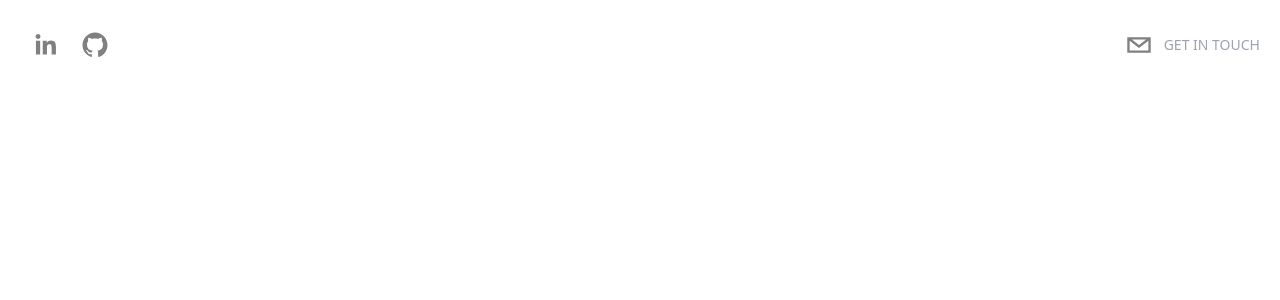
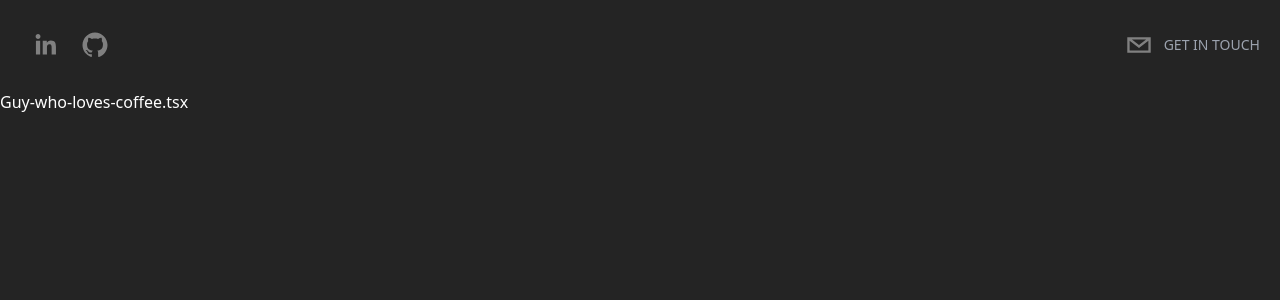
Before and after one commit to SimonHoefling/portfolio-2.0, a Next.js app: page / in a window 1280 px wide. Shown: the top 300 px of the page. Built offline with nearby package versions, Linux system fonts and the light colour scheme.

Commit message:
Added typewrite animation text

```diff
--- a/package.json
+++ b/package.json
@@ -18,6 +18,7 @@
     "postcss": "8.4.21",
     "react": "18.2.0",
     "react-dom": "18.2.0",
+    "react-simple-typewriter": "^5.0.1",
     "react-social-icons": "^5.15.0",
     "tailwindcss": "3.3.1",
     "typescript": "5.0.4"
--- /dev/null
+++ b/src/components/Hero.tsx
@@ -0,0 +1,25 @@
+import React from 'react';
+import { Cursor, useTypewriter } from 'react-simple-typewriter';
+
+type Props = {};
+
+export default function Hero({}: Props) {
+  const [text, count] = useTypewriter({
+    words: [
+      'Hi, the name is Simon Hoefling',
+      'Guy-who-loves-coffee.tsx',
+      '<ButLovesToCodeMore />'
+    ],
+    loop: true,
+    delaySpeed: 2000,
+  });
+
+  return (
+    <div>
+      <h1>
+        <span>{text}</span>
+        <Cursor cursorColor='#F7AB0A' />
+      </h1>
+    </div>
+  );
+}
--- a/src/pages/index.tsx
+++ b/src/pages/index.tsx
@@ -1,11 +1,12 @@
 import Header from "@/components/Header";
+import Hero from "@/components/Hero";
 import { NextPage } from "next";
 import Head from 'next/head';
 
 
 export default function Home() {
   return (
-    <div>
+    <div className="bg-[rgb(36,36,36)] text-white h-screen">
       <Head>
         <title>Simon's Portfolio</title>
       </Head>
@@ -14,7 +15,9 @@
       <Header />
 
       {/* Hero */}
-
+        <Hero />
+      <section id="hero">
+      </section>
       {/* About */}
 
       {/* Experience */}
```
Also changed, not shown: 1 other file (tests, documents, lock files or other folders).
